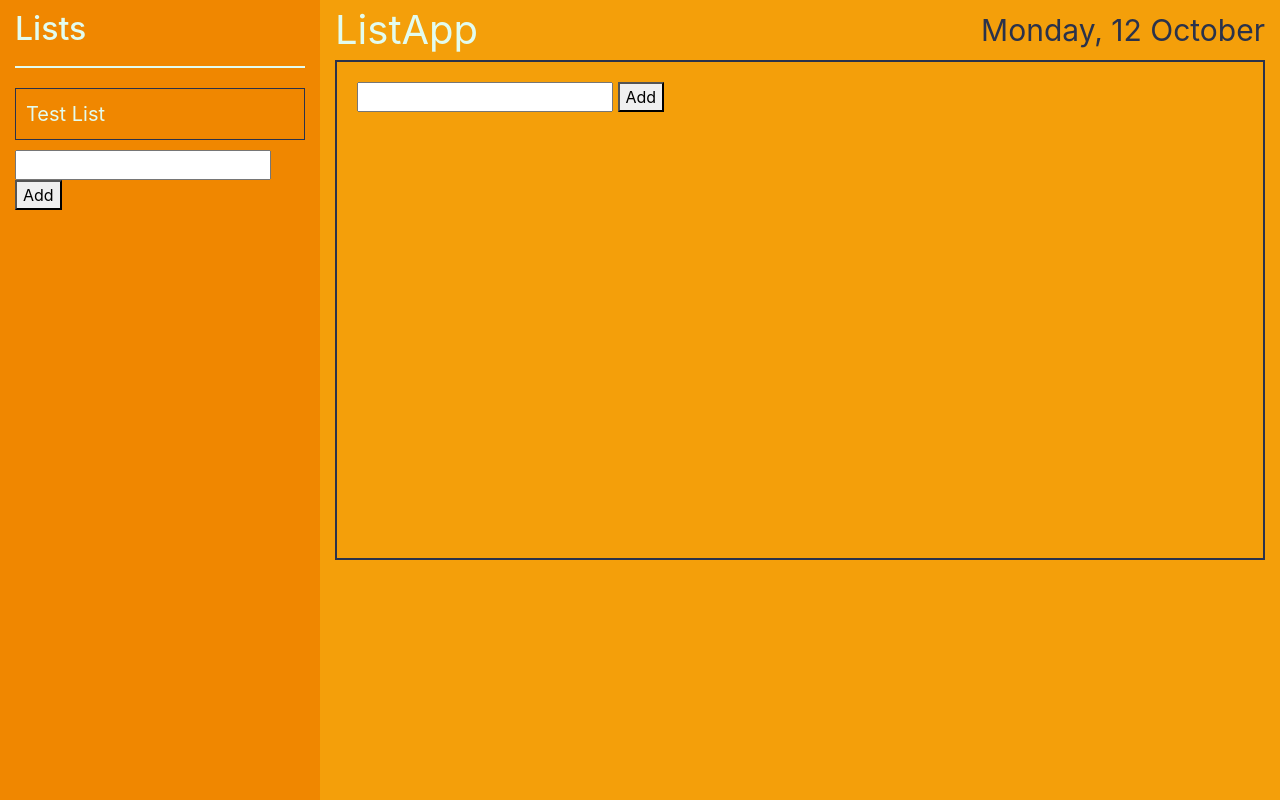
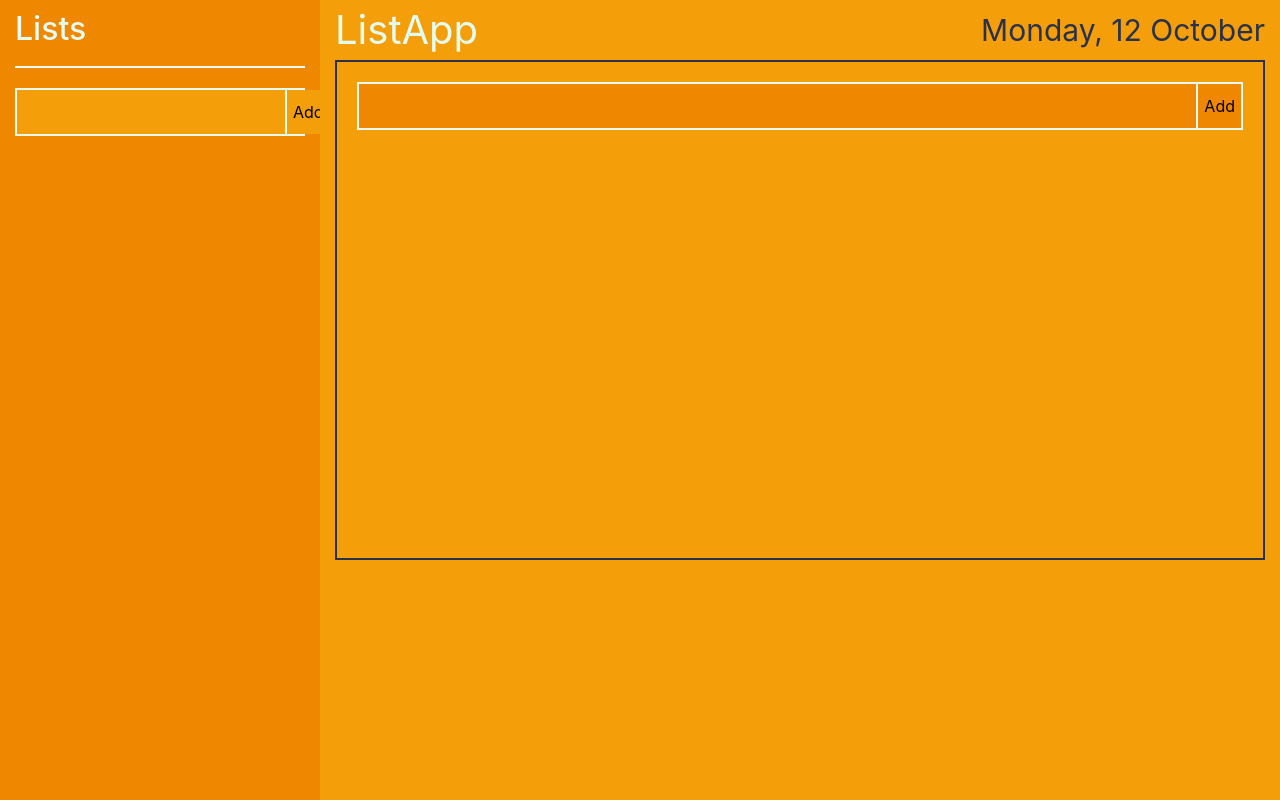
Before and after one commit to sam-leishman/toDoApp, a website: page index.html in a window 1280 px wide. Drawn offline with nearby package versions, Linux system fonts and the light colour scheme.

Commit message:
Style the input boxes

```diff
--- a/index.html
+++ b/index.html
@@ -43,7 +43,7 @@
                             </div>
                         </div> -->
                     </div>
-                    <div>
+                    <div class="input-box">
                         <input id="newListName" onkeydown="addTodoList(event)">
                         <button onclick="addTodoList(event)">Add</button>
                     </div>
@@ -64,13 +64,13 @@
                                 <!-- <div class="list-item">
                                     ${toDoItem.text}
                                     <div id="todoItemRemove">
-                                        <button type="button" class="close" aria-label="Close">
+                                        <button type="button" class="close" aria-label="Close" onclick="removeItem()">
                                             <span aria-hidden="true">&times;</span>
                                         </button>
                                     </div>
                                 </div> -->
                             </div>
-                            <div>
+                            <div class="input-box">
                                 <input id="newListItem" onkeydown="addItem(event)">
                                 <button onclick="addItem(event)">Add</button>
                             </div>
--- a/public/js/classes.js
+++ b/public/js/classes.js
@@ -17,6 +17,9 @@ class List {
     addItem(item) {
         this.listItems.push(item);
     }
+    removeItem(listId) {
+        this.listItems = this.listItems.filter(list => list.id != listId);
+    }
 }
 
 class ToDoList {
--- a/public/js/main.js
+++ b/public/js/main.js
@@ -1,22 +1,3 @@
-// ====================
-// Make list from array
-// ====================
-
-// let fruits = ["🍉", "🍌", "🍓", "🍎", "🍍", "🍋", "🍇"];
-// let fruitName = ["Watermelon", "Banana", "Strawberry", "Apple", "Pineapple", "Lemon", "Grape"];
-// let stuff = "<ul>";
-
-// for (let i = 0; i < fruits.length; i++) {
-//     stuff += "<li>" + fruits[i] + " " + fruitName[i] + "</li>";
-// }
-
-// stuff += "</ul>"
-
-// let fruitList = document.getElementById("fruit-list");
-// fruitList.innerHTML = stuff;
-
-
-
 // =========================
 // Today's Date
 // =========================
@@ -68,11 +49,10 @@ function getNewId() {
 const lists = new ToDoList();
 let currentList = new List('List 1');
 
-currentList.addItem(new ToDoItem('Test Item')); // TEST ITEM
-lists.addTodoList(new List('Test List')); // TEST LIST
-
-printLists();
-printLists();
+// currentList.addItem(new ToDoItem('Test Item')); // TEST ITEM
+// lists.addTodoList(new List('Test List')); // TEST LIST
+// printLists();
+// printLists();
 
 function printList() {
     let listHtml = '';
@@ -110,7 +90,7 @@ function printLists() {
         <div class="list">
             ${list.name}
             <div id="todoListRemove">
-                <button type="button" class="close" aria-label="Close">
+                <button type="button" class="close" aria-label="Close" onclick="removeItem()">
                     <span aria-hidden="true">&times;</span>
                 </button>
             </div>
@@ -149,7 +129,12 @@ function addItem(event) {
     }
 }
 
-function selectChat(chatId) {
-    currentChat = chats.getChat(chatId);
-    printChat();
+function removeItem() {
+    document.getElementById('todoItems').innerHTML = '';
+    printList();
 }
+
+function selectList(listId) {
+    currentList = lists.getList(listId);
+    printList();
+}
--- a/src/styles/style.scss
+++ b/src/styles/style.scss
@@ -18,6 +18,18 @@ main .row {
         border-bottom: 2px solid colors.$honeydew;
         padding: 10px 0;
         margin-bottom: 20px;
+    }
+
+    input {
+        background-color: colors.$orange-web;
+        border: 0;
+        border-right: 2px solid colors.$honeydew;
+        padding: 10px;
+    }
+
+    button {
+        background-color: colors.$orange-web;
+        border: 0;
     }
 
     #todoLists {
@@ -76,6 +88,19 @@ main .row {
             overflow-y: scroll;
             padding: 20px;
 
+            input {
+                background-color: colors.$tangerine;
+                border: 0;
+                border-right: 2px solid colors.$honeydew;
+                padding: 10px;
+                color: colors.$honeydew;
+            }
+
+            button {
+                background-color: colors.$tangerine;
+                border: 0;
+            }
+
             #todoItems {
                 display: flex;
                 flex-direction: column;
@@ -105,3 +130,13 @@ main .row {
         }
     }
 }
+
+.input-box {
+    border: 2px solid colors.$honeydew;
+    width: 100%;
+    display: flex;
+
+    input {
+        flex-grow: 3;
+    }
+}
```
Also changed, not shown: public/stylesheets/style.css, 1 other file.
